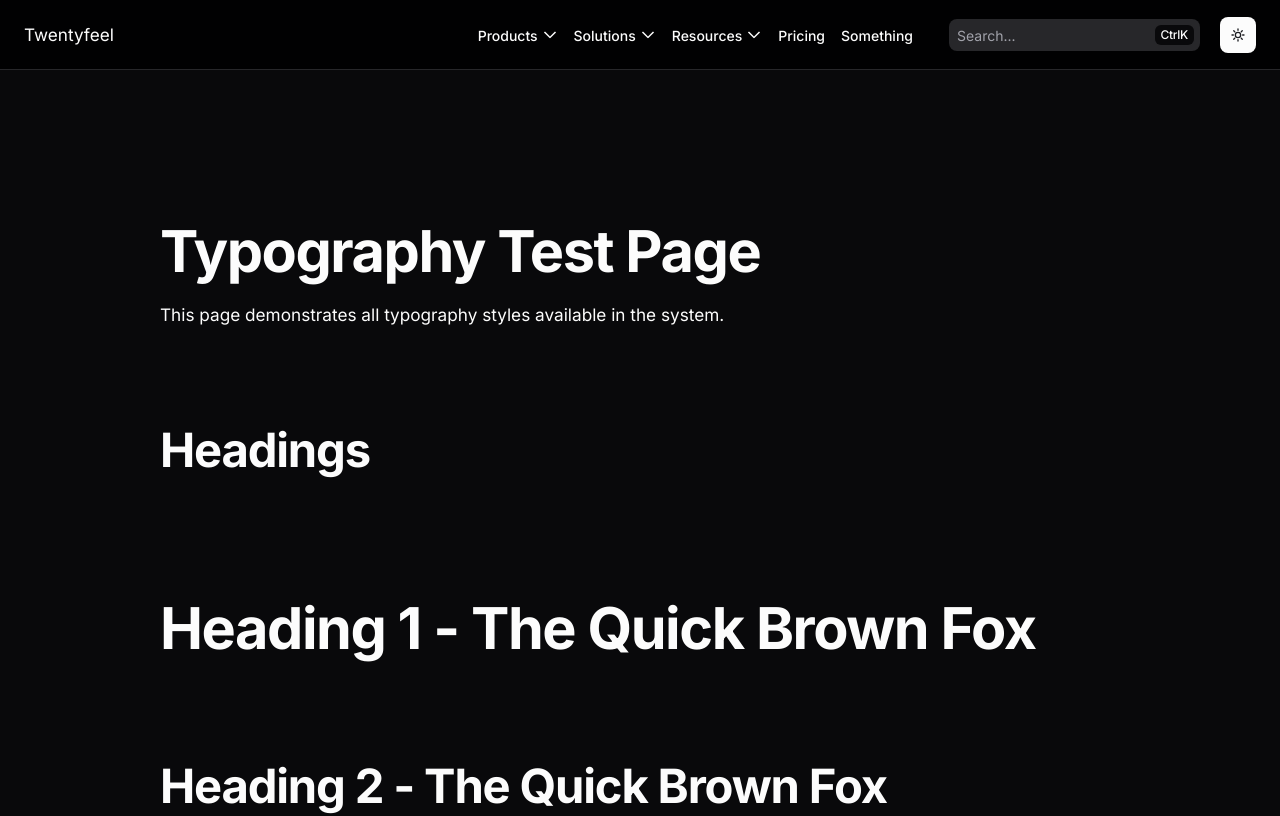
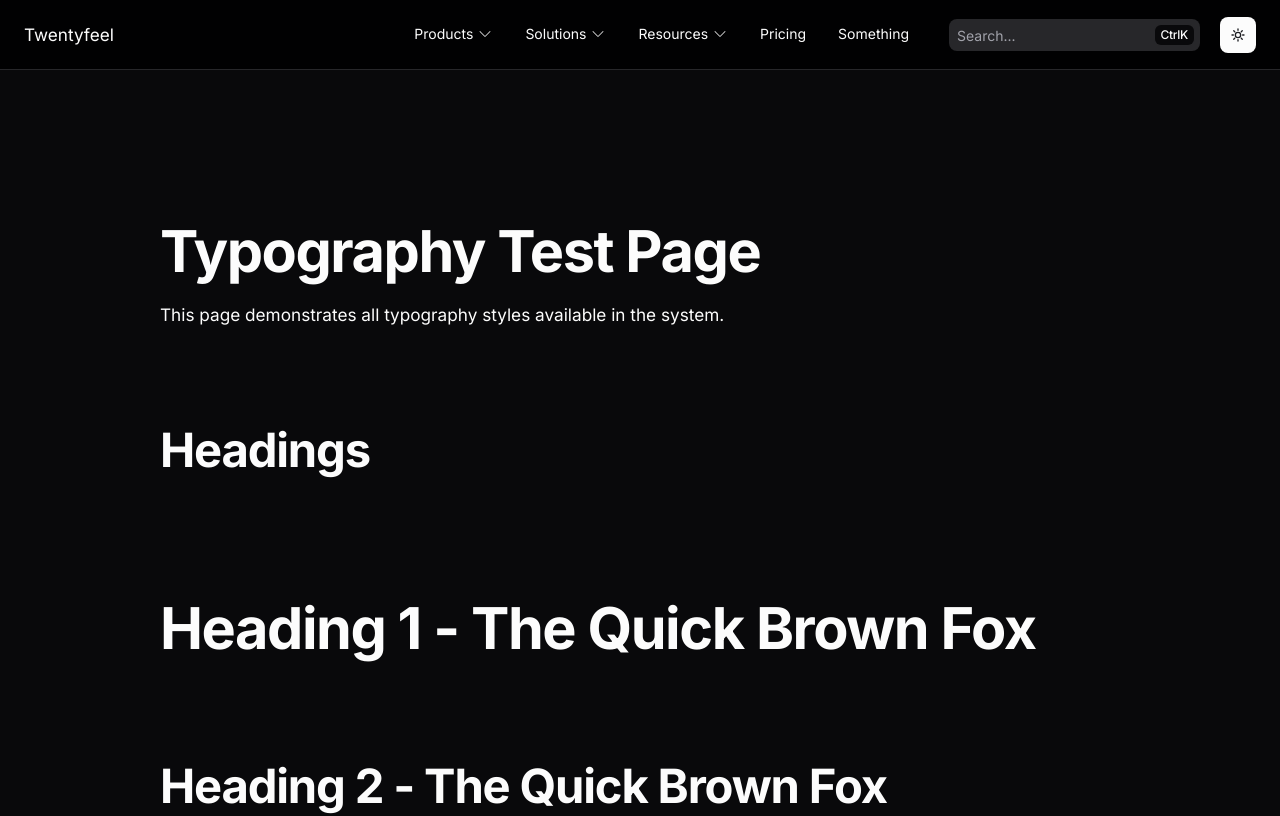
Before and after one commit to twentyfeel/react-components, a React (Vite) app: page / in a window 1280 px wide. Shown: the top 816 px of the page. Built offline with nearby package versions, Linux system fonts and the light colour scheme.

Commit message:
Shifting dropdown

```diff
--- a/src/components/Navigation/Navbar/Navbar.scss
+++ b/src/components/Navigation/Navbar/Navbar.scss
@@ -1,4 +1,5 @@
 .navbar {
+  //================== BASE
   position: sticky;
   top: 0;
   height: 70px;
@@ -11,10 +12,7 @@
   backdrop-filter: saturate(180%) blur(5px);
   box-shadow: inset 0 -1px 0 0 var(--border);
 
-  &__bg-default {
-    background: var(--nav-bg);
-  }
-
+  //================== CORE LAYOUT CMP
   &__wrapper {
     width: 100%;
     max-width: 1400px;
@@ -24,17 +22,34 @@
     justify-content: space-between;
   }
 
-  &__logo {
-    color: var(--foreground);
-  }
-
   &__container {
     display: flex;
     gap: 20px;
   }
 
+  &__logo {
+    color: var(--foreground);
+  }
+
+  //================== MENU CMP
+  &__menu-desktop {
+    display: none;
+
+    @media (min-width: 1095px) {
+      display: block;
+    }
+  }
+
+  &__menu-mobile {
+    display: none;
+
+    @media (max-width: 1094px) {
+      display: block;
+    }
+  }
+
   &__menu-container {
-    @media (max-width: 1000px) {
+    @media (max-width: 1094px) {
       display: none;
 
       &.is-open {
@@ -69,7 +84,7 @@
     list-style: none;
     padding: 0;
 
-    @media (max-width: 1000px) {
+    @media (max-width: 1094px) {
       flex-direction: column;
     }
 
@@ -166,7 +181,7 @@
         }
       }
 
-      @media (max-width: 1000px) {
+      @media (max-width: 1094px) {
         width: 100%;
 
         div {
@@ -225,16 +240,134 @@
     }
   }
 
-  &__buttons-container {
+  //================== MENU ITEMS AND INTERACTIONS
+  &__menu-items {
+    position: relative;
+    display: flex;
+    gap: 8px;
+  }
+
+  &__menu-button,
+  &__menu-link {
     display: flex;
     align-items: center;
-    gap: 20px;
+    gap: 4px;
+    padding: 6px 12px;
+    border: none;
+    background: none;
+    font-size: 14px;
+    color: var(--foreground);
+    cursor: pointer;
+    border-radius: 6px;
+    transition: all 0.2s ease;
+    text-decoration: none;
+
+    &:hover, &.is-selected {
+      background: var(--secondary);
+    }
+
+    span {
+      font-size: 14px;
+    }
   }
 
+  //================== CHEVRON AND DROPDOWN CMP
+  &__chevron {
+    transition: transform 0.2s ease;
+
+    &.is-rotated {
+      transform: rotate(180deg);
+    }
+  }
+
+  &__dropdown {
+    position: absolute;
+    left: 0;
+    top: calc(100% + 14px);
+    width: 384px;
+    border-radius: 8px;
+    border: 1px solid var(--border);
+    background: var(--popover);
+    padding: 16px;
+    z-index: 100;
+  }
+
+  &__dropdown-bridge {
+    position: absolute;
+    top: -14px;
+    left: 0;
+    right: 0;
+    height: 24px;
+  }
+
+  &__dropdown-nub {
+    position: absolute;
+    top: -8px;
+    width: 16px;
+    height: 16px;
+    transform: translateX(-50%) rotate(45deg);
+    background: var(--background);
+    border: 1px solid var(--border);
+    border-right: none;
+    border-bottom: none;
+    clip-path: polygon(0 0, 100% 0, 50% 50%, 0% 100%);
+  }
+
+  &__dropdown-content {
+    overflow: hidden;
+  }
+
+  //================== SUBMENU
+  &__submenu {
+    list-style: none;
+    padding: 0;
+    margin: 0;
+
+    li {
+      a {
+        display: block;
+        padding: 8px 12px;
+        color: var(--foreground);
+        text-decoration: none;
+        border-radius: 6px;
+        transition: background 0.2s ease;
+        font-size: 14px;
+
+        &:hover {
+          background: var(--secondary);
+        }
+      }
+    }
+  }
+
+  //================== THEME TOGGLE
+  &__mobile-theme-toggle {
+    display: none !important;
+
+    @media (max-width: 1094px) {
+      display: flex !important;
+      justify-content: space-between;
+      align-items: center;
+      width: 100%;
+      padding: 20px;
+      border-top: 1px solid var(--border);
+      border-bottom: 1px solid var(--border);
+    }
+  }
+
+  &__desktop-theme-toggle {
+    display: flex !important;
+
+    @media (max-width: 1094px) {
+      display: none !important;
+    }
+  }
+
+  //================== MOBILE TOGGLE
   &__mobile-toggle {
     display: none;
 
-    @media (max-width: 1000px) {
+    @media (max-width: 1094px) {
       cursor: pointer;
       pointer-events: all;
       width: 32px;
@@ -290,29 +423,7 @@
     }
   }
 
-  &__mobile-theme-toggle {
-    display: none !important;
-
-    @media (max-width: 1000px) {
-      display: flex !important;
-      justify-content: space-between;
-      align-items: center;
-      width: 100%;
-      padding: 20px;
-      border-top: 1px solid var(--border);
-      border-bottom: 1px solid var(--border);
-    }
-  }
-
-  &__desktop-theme-toggle {
-    display: flex !important;
-
-    @media (max-width: 1000px) {
-      display: none !important;
-    }
-  }
-
-  // PROB SHOULD BE SEPARATE COMPONENT OR SOMETHING
+  //================== SEARCH
   &__search {
     all: unset;
     cursor: pointer;
@@ -338,7 +449,7 @@
       box-shadow: 0 0 0 2px var(--ring);
     }
 
-    @media (max-width: 1000px) {
+    @media (max-width: 1094px) {
       display: none;
     }
   }
@@ -355,28 +466,12 @@
     border: none;
     color: var(--foreground);
 
-    @media (max-width: 1000px) {
+    @media (max-width: 1094px) {
       display: flex;
     }
   }
 
-  &__kbd {
-    height: 20px;
-    line-height: 20px;
-    border-radius: calc(var(--radius) * 0.75);
-    padding: 0 6px;
-    font-size: 12px;
-    color: var(--foreground);
-    background: var(--background);
-    font-weight: 500;
-    font-family: inherit;
-    box-shadow: 0 0 0 1px var(--border);
-    border: none;
-    margin-left: 16px;
-    animation: fade-in 0.1s ease;
-  }
-
-  // PROP SHOULD BE SEPARATE COMPONENT OR SOMETHING
+  //================== COMMAND DIALOG CMP
   &__command-overlay {
     position: fixed;
     inset: 0;
@@ -441,34 +536,7 @@
     }
   }
 
-  &__command-esc {
-    height: 20px;
-    box-shadow: 0 0 0 1px var(--border);
-    border-radius: calc(var(--radius) * 0.75);
-    background: var(--background);
-    font-size: 12px;
-    border: none;
-    padding: 0 4px;
-    margin-left: auto;
-    display: flex;
-    align-items: center;
-    transition: all 0.2s ease;
-    cursor: pointer;
-    outline: none;
-    color: var(--muted-foreground);
-
-    @media (hover: hover) and (pointer: fine) {
-      &:hover {
-        background: var(--secondary);
-        color: var(--secondary-foreground);
-      }
-    }
-
-    &:focus-visible {
-      box-shadow: 0 0 0 2px var(--ring);
-    }
-  }
-
+  //================== COMMANDS
   &__command-content {
     background: var(--background);
   }
@@ -519,4 +587,59 @@
     align-items: center;
     justify-content: center;
   }
+
+  &__command-esc {
+    height: 20px;
+    box-shadow: 0 0 0 1px var(--border);
+    border-radius: calc(var(--radius) * 0.75);
+    background: var(--background);
+    font-size: 12px;
+    border: none;
+    padding: 0 4px;
+    margin-left: auto;
+    display: flex;
+    align-items: center;
+    transition: all 0.2s ease;
+    cursor: pointer;
+    outline: none;
+    color: var(--muted-foreground);
+
+    @media (hover: hover) and (pointer: fine) {
+      &:hover {
+        background: var(--secondary);
+        color: var(--secondary-foreground);
+      }
+    }
+
+    &:focus-visible {
+      box-shadow: 0 0 0 2px var(--ring);
+    }
+  }
+
+  //================== KEYBOARD SHORTCUTS
+  &__kbd {
+    height: 20px;
+    line-height: 20px;
+    border-radius: calc(var(--radius) * 0.75);
+    padding: 0 6px;
+    font-size: 12px;
+    color: var(--foreground);
+    background: var(--background);
+    font-weight: 500;
+    font-family: inherit;
+    box-shadow: 0 0 0 1px var(--border);
+    border: none;
+    margin-left: 16px;
+    animation: fade-in 0.1s ease;
+  }
+
+  &__bg-default {
+    background: var(--nav-bg);
+  }
+
+  &__buttons-container {
+    display: flex;
+    align-items: center;
+    gap: 20px;
+  }
 }
--- a/src/components/Navigation/Navbar/Navbar.tsx
+++ b/src/components/Navigation/Navbar/Navbar.tsx
@@ -1,5 +1,6 @@
 import { NavbarProps } from "./props/NavbarProps.ts";
 import { useCallback, useEffect, useState } from "react";
+import { motion, AnimatePresence } from "framer-motion";
 import ThemeToggle from "../../ThemeToggle/ThemeToggle.tsx";
 import "./Navbar.scss";
 
@@ -20,6 +21,9 @@ const Navbar: React.FC<NavbarProps> = ({
   const [scrollPosition, setScrollPosition] = useState<number>(0);
   const [isCommandOpen, setIsCommandOpen] = useState(false);
   const [selectedIndex, setSelectedIndex] = useState(0);
+  const [selectedDropdown, setSelectedDropdown] = useState<number | null>(null);
+  const [dropdownDir, setDropdownDir] = useState<null | "l" | "r">(null);
+  const [dropdownPosition, setDropdownPosition] = useState(0);
 
   // TODO: move to prop
   const commandItems = [
@@ -34,6 +38,33 @@ const Navbar: React.FC<NavbarProps> = ({
       onSelect: () => console.log("Getting Started"),
     },
   ];
+
+  const handleDropdownSelect = (index: number | null) => {
+    if (index !== null && !menuItems[index]?.submenu) {
+      return;
+    }
+
+    if (typeof selectedDropdown === "number" && typeof index === "number") {
+      setDropdownDir(selectedDropdown > index ? "r" : "l");
+    } else if (index === null) {
+      setDropdownDir(null);
+    }
+    setSelectedDropdown(index);
+  };
+
+  useEffect(() => {
+    if (selectedDropdown !== null) {
+      const tab = document.getElementById(`navbar-tab-${selectedDropdown}`);
+      const content = document.getElementById("dropdown-content");
+
+      if (tab && content) {
+        const tabRect = tab.getBoundingClientRect();
+        const contentRect = content.getBoundingClientRect();
+        const tabCenter = tabRect.left + tabRect.width / 2;
+        setDropdownPosition(tabCenter - contentRect.left);
+      }
+    }
+  }, [selectedDropdown]);
 
   const handleMenuToggle = useCallback(() => {
     if (!isOpen) {
@@ -136,6 +167,94 @@ const Navbar: React.FC<NavbarProps> = ({
             <div className={`navbar__menu-container ${isOpen ? "is-open" : ""}`}>
               <nav className="navbar__menu-nav">
                 {menuItems.length > 0 && (
+                  <>
+                    {/*DESKTOP PART*/}
+                    <div className="navbar__menu-desktop">
+                      <div
+                        className="navbar__menu-items"
+                        onMouseLeave={() => handleDropdownSelect(null)}
+                      >
+                        {menuItems.map((item, index) =>
+                          item.submenu ? (
+                            <button
+                              key={index}
+                              id={`navbar-tab-${index}`}
+                              className={`navbar__menu-button ${selectedDropdown === index ? "is-selected" : ""}`}
+                              onMouseEnter={() => handleDropdownSelect(index)}
+                              onClick={() => handleDropdownSelect(index)}
+                            >
+                              <span>{item.label}</span>
+                              <svg
+                                className={`navbar__chevron ${selectedDropdown === index ? "is-rotated" : ""}`}
+                                width="16"
+                                height="16"
+                                viewBox="0 0 16 16"
+                              >
+                                <path
+                                  fillRule="evenodd"
+                                  clipRule="evenodd"
+                                  d="M2.46967 5.46967L3 4.93934L8 9.93934L13 4.93934L13.5303 5.46967L8.53033 10.4697C8.23744 10.7626 7.76256 10.7626 7.46967 10.4697L2.46967 5.46967Z"
+                                  fill="currentColor"
+                                />
+                              </svg>
+                            </button>
+                          ) : (
+                            <a key={index} href={item.href} className="navbar__menu-link">
+                              {item.label}
+                            </a>
+                          ),
+                        )}
+
+                        <AnimatePresence>
+                          {selectedDropdown !== null && (
+                            <motion.div
+                              id="dropdown-content"
+                              className="navbar__dropdown"
+                              initial={{ opacity: 0, y: 8 }}
+                              animate={{ opacity: 1, y: 0 }}
+                              exit={{ opacity: 0, y: 8 }}
+                            >
+                              <div className="navbar__dropdown-bridge" />
+                              <motion.span
+                                className="navbar__dropdown-nub"
+                                animate={{ left: dropdownPosition }}
+                                transition={{ duration: 0.25, ease: "easeInOut" }}
+                              />
+
+                              {menuItems.map((item, idx) => (
+                                <div key={idx} className="navbar__dropdown-content">
+                                  {selectedDropdown === idx && item.submenu && (
+                                    <motion.ul
+                                      className="navbar__submenu"
+                                      initial={{
+                                        opacity: 0,
+                                        x:
+                                          dropdownDir === "l"
+                                            ? 100
+                                            : dropdownDir === "r"
+                                              ? -100
+                                              : 0,
+                                      }}
+                                      animate={{ opacity: 1, x: 0 }}
+                                      transition={{ duration: 0.25, ease: "easeInOut" }}
+                                    >
+                                      {item.submenu.map((subitem, subindex) => (
+                                        <li key={subindex}>
+                                          <a href={subitem.href}>{subitem.label}</a>
+                                        </li>
+                                      ))}
+                                    </motion.ul>
+                                  )}
+                                </div>
+                              ))}
+                            </motion.div>
+                          )}
+                        </AnimatePresence>
+                      </div>
+                    </div>
+
+                    {/*MOBILE PART*/}
+                    <div className="navbar__menu-mobile">
                       <ul className="navbar__menu-content">
                         {menuItems.map((item, index) => (
                           <li key={index} className="navbar__menu-item">
@@ -148,7 +267,6 @@ const Navbar: React.FC<NavbarProps> = ({
                                 >
                                   {item.label}
                                   <span className="submenu-icon">
-                                {/*TODO: move to svg file*/}
                                     <svg
                                       height="16"
                                       strokeLinejoin="round"
@@ -180,6 +298,8 @@ const Navbar: React.FC<NavbarProps> = ({
                           </li>
                         ))}
                       </ul>
+                    </div>
+                  </>
                 )}
               </nav>
               {showThemeToggle && (
```
Lines whose indentation alone changed are shown as unchanged.
